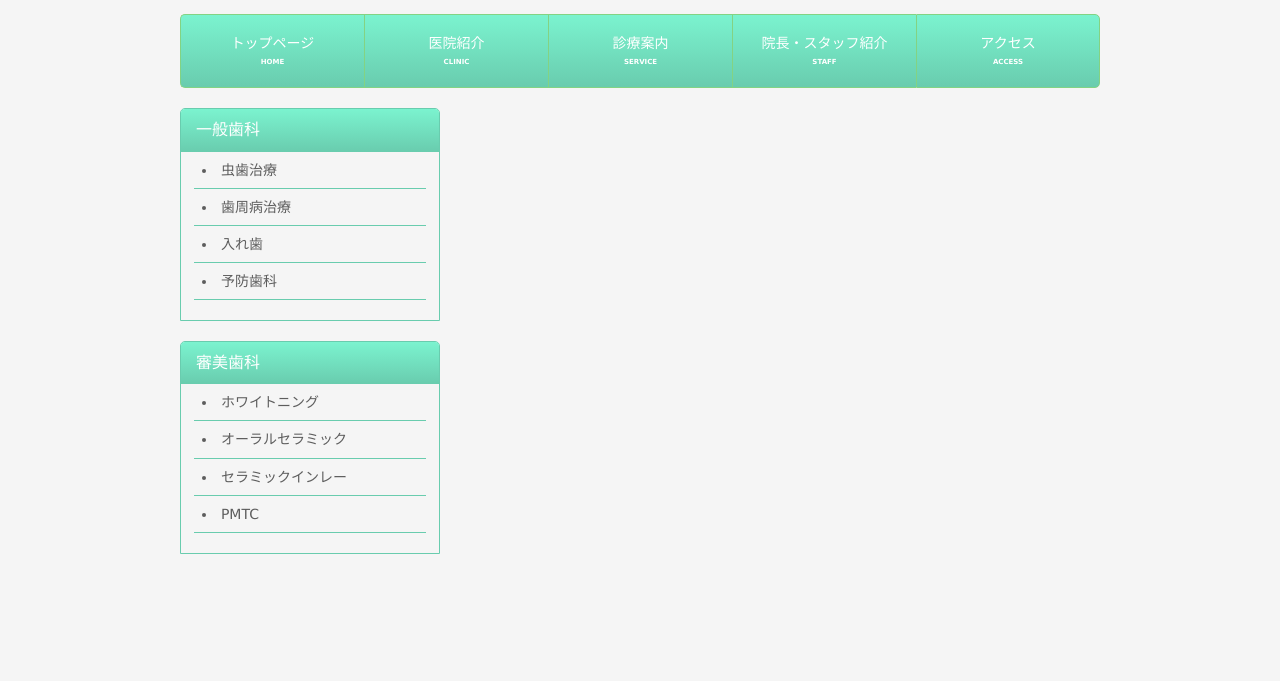
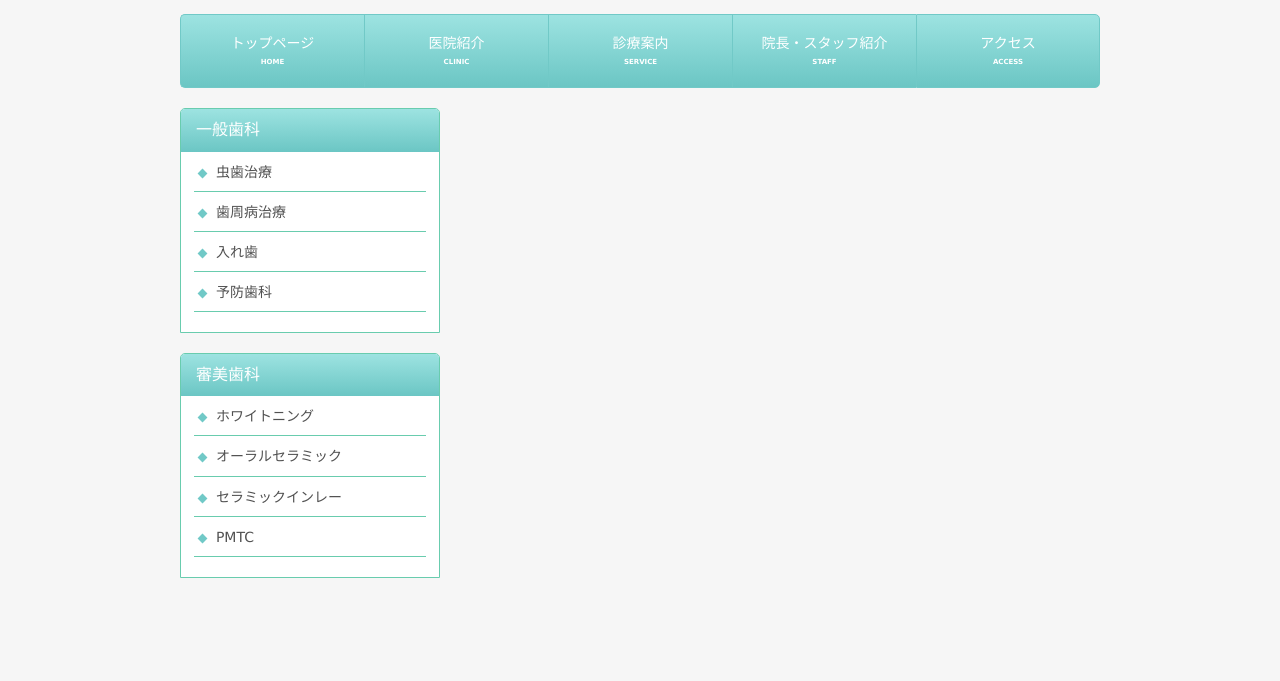
Before and after one commit to fumiaki49/dental-clinic, a website built with webpack: page dist/index.html in a window 1280 px wide. Shown: the part 119-800 px from the top of the page. Built offline with nearby package versions, Linux system fonts and the light colour scheme.

Commit message:
list-styleのデザイン変更

```diff
--- a/src/scss/style.scss
+++ b/src/scss/style.scss
@@ -1,8 +1,8 @@
 @import "destyle";
 
 .default-body {
-  border-top: 8px solid rgb(105, 204, 174);
-  background-color: rgb(245, 245, 245);
+  border-top: 8px solid #6BC6C4;
+  background-color: #F6F6F6;
   font-family: Verdana,Arial,Helvetica,'meirio','メイリオ','Hiragino Maru Gothic Pro','ヒラギノ丸ゴ Pro W4',Osaka,'ＭＳ Ｐゴシック',sans-serif;
 }
 
@@ -12,7 +12,11 @@
 }
 
 .attention {
-  color: red;
+  color: #B22D01;
+}
+
+.default-text {
+  color: #515151;
 }
 
 .site-header {
@@ -34,7 +38,6 @@
         width: 100%;
         margin-top: 20px;
         &__tel {
-          color: rgb(93, 93, 93);
           display: flex;
           justify-content: space-between;
           align-items: center;
@@ -62,10 +65,10 @@
       text-align: center;
       width: 20%;
       padding: 20px 0;
-      background: linear-gradient(rgb(123, 243, 207), rgb(105, 204, 174) );
+      background: linear-gradient(#9DE3E1 ,#6BC6C4);
       color: #fff;
       font-size: 14px;
-      border: 1px solid rgb(131, 211, 131);
+      border: 1px solid #71C9C7;
       transition: 'background' 0.3s;
       & .sub-text {
         font-size: 7px;
@@ -82,8 +85,8 @@
         border-right: unset;
       }
       &:hover {
-        background: linear-gradient(rgb(105, 204, 174), rgb(123, 243, 207));
-        color: rgb(184, 255, 234);
+        background: linear-gradient(#6BC6C4, #9DE3E1);
+        color: #C1FFFD;
       }
     }
   }
@@ -98,6 +101,7 @@
   & .menu {
     margin-top: 20px;
     border: 1px solid rgb(105, 204, 174);
+    background-color: #fff;
     border-radius: 5px 5px 0 0;
     &:first-child {
       margin-top: 0;
@@ -105,20 +109,33 @@
     &__title {
       border-radius: 4px 4px 0 0;
       color: #fff;
-      background: linear-gradient(rgb(123, 243, 207), rgb(105, 204, 174) );
+      background: linear-gradient(#9DE3E1 ,#6BC6C4);
       padding: 12px 15px;
     }
     & ul {
-      color: rgb(93, 93, 93);
       width: 90%;
       margin: 0 auto;
       margin-bottom: 20px;
-      list-style: inside;
-      list-style-type: disc;
+      list-style: none;
       & li {
         border-bottom: 1px solid rgb(105, 204, 174);
-        padding: 10px 0 10px 8px;
+        padding: 12px 0 11px 0;
         font-size: 14px;
+        & a::before {
+          content: "";
+          width: 7px;
+          height: 7px;
+          display: inline-block;
+          transform: rotate(45deg);
+          background-color: #71C9C7;
+          margin: 0 10px 0 5px;
+        }
+        & .link-general:hover {
+          color: #71C9C7;
+        }
+        & .link-beauty:hover {
+          color: #AEC24C;
+        }
       }
     }
   }
```
Also changed, not shown: dist/index.html, dist/main.js.
